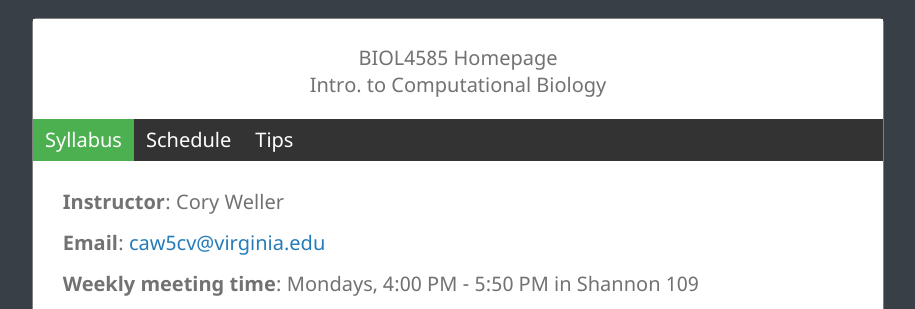
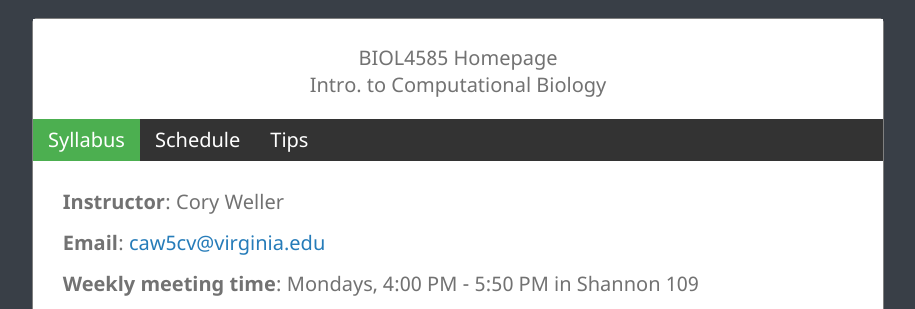
Before and after one commit to cory-weller/BIOL4585, a Jekyll site: the page built from index.md, in a window 1280 px wide. Shown: the top 309 px of the page, without its empty margins (182-1097 px from the left). Built offline with Jekyll 4.4.1, drawn with Linux system fonts in a browser that asks for light colours.

Commit message:
Update style.css

```diff
--- a/assets/css/style.css
+++ b/assets/css/style.css
@@ -454,8 +454,8 @@ hr {
 .navbar li a {
   float:left;
   color: white;
-  padding-left: 12px;
-  padding-right: 12px;
+  padding-left: 15px;
+  padding-right: 15px;
   padding-top:8px;
   padding-bottom:8px;
   text-decoration: none;
```
